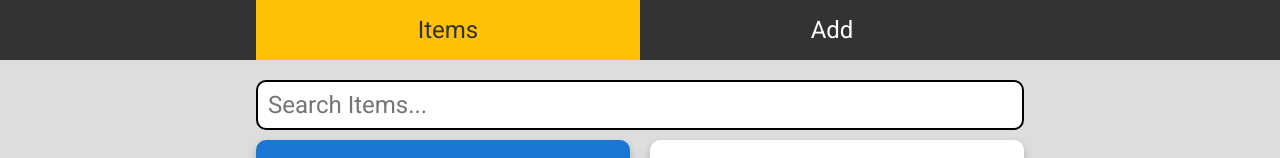
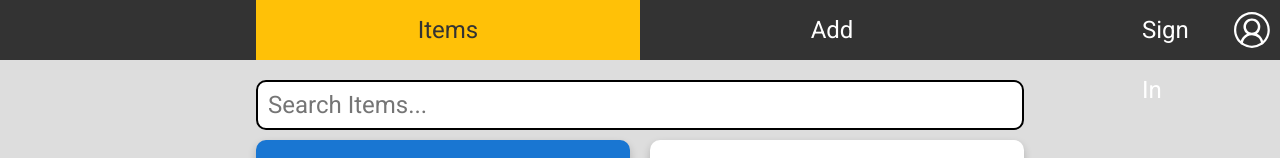
Before and after one commit to Hjijijing/eksamensprojekt-frontend, a React (Create React App) app: page / in a window 1280 px wide. Shown: the top 158 px of the page. Built offline with nearby package versions, Linux system fonts and the light colour scheme; no server answers; sample sign-in values are in the browser's storage.

Commit message:
Sign in / Sign out and login redirection

```diff
--- a/package.json
+++ b/package.json
@@ -11,6 +11,7 @@
     "firebase": "^9.6.8",
     "react": "^17.0.2",
     "react-dom": "^17.0.2",
+    "react-icons": "^4.3.1",
     "react-router-dom": "^6.2.2",
     "react-scripts": "5.0.0",
     "react-select": "^5.2.2",
--- a/src/App.js
+++ b/src/App.js
@@ -2,40 +2,15 @@ import React from "react";
 import "./firebase/firebaseConfig";
 import { ItemsProvider } from "./hooks/useItems";
 import { UserProvider } from "./hooks/useUser";
-import TableItemList from "./components/TableItemList";
-import ItemCreator from "./components/ItemCreator";
-import ItemEditor from "./components/ItemEditor";
-import { BrowserRouter as Router, Route, Routes } from "react-router-dom";
-import Navbar from "./components/Navbar";
-import PictureItemList from "./components/PictureItemList";
-import ItemList from "./components/ItemList";
+import { BrowserRouter as Router } from "react-router-dom";
+import MainContent from "./MainContent";
 
 function App() {
   return (
     <Router>
       <UserProvider>
         <ItemsProvider>
-          <div className="everything">
-            <Navbar />
-            <div className="parent">
-              <Routes>
-                {/* <Route path="/" element={<ItemList />} /> */}
-                {/* <Route path="/" element={<PictureItemList />} /> */}
-                <Route
-                  path="/"
-                  element={
-                    <ItemList
-                      tableMode={false}
-                      modeToggle={true}
-                      bulkactions={true}
-                    />
-                  }
-                />
-                <Route path="/create" element={<ItemCreator />} />
-                <Route path="/edit/:id" element={<ItemEditor />} />
-              </Routes>
-            </div>
-          </div>
+          <MainContent />
         </ItemsProvider>
       </UserProvider>
     </Router>
--- /dev/null
+++ b/src/MainContent.js
@@ -0,0 +1,49 @@
+import React from "react";
+import { Route, Routes } from "react-router-dom";
+import LoginRedirector from "./components/LoginRedirector";
+import Navbar from "./components/Navbar";
+import ItemList from "./components/ItemList";
+import ItemCreator from "./components/ItemCreator";
+import ItemEditor from "./components/ItemEditor";
+import useUser from "./hooks/useUser";
+import Redirector from "./components/LoginRedirector";
+
+export default function MainContent() {
+  const { token } = useUser();
+
+  return (
+    <div className="everything">
+      <Navbar />
+      <div className="parent">
+        <Routes>
+          {/* <Route path="/" element={<ItemList />} /> */}
+          {/* <Route path="/" element={<PictureItemList />} /> */}
+          {}
+          {token !== "" ? (
+            <>
+              {" "}
+              <Route
+                path="/"
+                element={
+                  <ItemList
+                    tableMode={false}
+                    modeToggle={true}
+                    bulkactions={true}
+                  />
+                }
+              />
+              <Route path="/create" element={<ItemCreator />} />
+              <Route path="/edit/:id" element={<ItemEditor />} />{" "}
+              <Route path="/*" element={<Redirector to="/" />} />
+            </>
+          ) : (
+            <>
+              <Route path="/login" element={<></>} />
+              <Route path="/*" element={<Redirector to="/login" />} />
+            </>
+          )}
+        </Routes>
+      </div>
+    </div>
+  );
+}
--- /dev/null
+++ b/src/components/LoginRedirector.js
@@ -0,0 +1,12 @@
+import React, { useEffect } from "react";
+import { useNavigate } from "react-router-dom";
+
+export default function Redirector({ to }) {
+  const navigate = useNavigate();
+
+  useEffect(() => {
+    navigate(to);
+  }, []);
+
+  return <></>;
+}
--- a/src/components/Navbar.js
+++ b/src/components/Navbar.js
@@ -1,6 +1,9 @@
 import React, { useState, useEffect } from "react";
 import { useLocation, useNavigate } from "react-router-dom";
+import useUser from "../hooks/useUser";
 import axios from "axios";
+import { FaSignOutAlt } from "react-icons/fa";
+import { VscAccount } from "react-icons/vsc";
 
 import provider from "../firebase/firebaseAuth";
 import { getAuth } from "firebase/auth";
@@ -10,10 +13,28 @@ export default function Navbar() {
   const location = useLocation();
   const navigate = useNavigate();
 
+  const { userInfo, logOut, loginWithGoogle } = useUser();
+
   return (
+    <div className="header">
+      <div className="header-user">
+        {userInfo ? (
+          <>
+            {userInfo.userName}{" "}
+            <FaSignOutAlt size="1.5em" onClick={logOut} alt="Sign Out" />
+          </>
+        ) : (
+          <>
+            Sign In{" "}
+            <VscAccount size="1.5em" onClick={loginWithGoogle} alt="Sign In" />
+          </>
+        )}
+      </div>
       <div className="navbar">
         <button
-        className={"navbarlink" + (location.pathname === "/" ? " active" : "")}
+          className={
+            "navbarlink" + (location.pathname === "/" ? " active" : "")
+          }
           onClick={() => {
             navigate("/");
           }}
@@ -31,5 +52,6 @@ export default function Navbar() {
           Add
         </button>
       </div>
+    </div>
   );
 }
--- a/src/firebase/firebaseAuth.js
+++ b/src/firebase/firebaseAuth.js
@@ -2,4 +2,8 @@ import { GoogleAuthProvider } from "firebase/auth";
 
 const provider = new GoogleAuthProvider();
 
+provider.setCustomParameters({
+  prompt: "select_account",
+});
+
 export default provider;
--- a/src/hooks/useItems.js
+++ b/src/hooks/useItems.js
@@ -31,12 +31,16 @@ export function ItemsProvider({ children }) {
         headers: { Authorization: "Bearer " + token },
       })
       .then((res) => {
-        setItems(res.data);
+        setItems([...res.data]);
+      })
+      .catch((error) => {
+        setItems([]);
       });
   }, [token]);
 
   useEffect(() => {
     refreshItems();
+    console.log("HEA");
   }, [token, refreshItems]);
 
   const createItem = useCallback(
--- a/src/hooks/useUser.js
+++ b/src/hooks/useUser.js
@@ -26,7 +26,7 @@ export function UserProvider({ children }) {
   }, []);
 
   const logOut = useCallback(() => {
-    signOut().then(() => {
+    auth.signOut().then(() => {
       setToken("");
       setUserInfo(null);
     });
@@ -34,6 +34,10 @@ export function UserProvider({ children }) {
 
   useEffect(() => {
     auth.onAuthStateChanged((credentials) => {
+      if (!credentials) {
+        setToken("");
+        return;
+      }
       console.log(credentials);
       setToken(credentials.accessToken);
     });
@@ -52,6 +56,7 @@ export function UserProvider({ children }) {
   const result = {
     token,
     loginWithGoogle,
+    logOut,
     userInfo,
   };
 
--- a/src/styles/itemlist.css
+++ b/src/styles/itemlist.css
@@ -28,17 +28,49 @@ body {
   overflow-x: hidden;
 }
 
+.header {
+  background-color: #333333;
+  height: 60px;
+  flex: 1 1 auto;
+  position: sticky;
+}
+
+.header-user {
+  position: absolute;
+  /* background-color: red; */
+  right: 0px;
+  width: 10vw;
+  bottom: 0px;
+  top: 0px;
+  color: white;
+  font-size: 1.5rem;
+  display: flex;
+  flex-direction: row;
+  justify-content: flex-end;
+  gap: 20px;
+  align-items: stretch;
+
+  vertical-align: middle;
+  line-height: 60px;
+  margin-right: 10px;
+}
+
+.header-user > * {
+  height: 100%;
+}
+
+.header-user svg:hover {
+  opacity: 0.8;
+}
+
 .navbar {
-  position: sticky;
   display: flex;
   flex-direction: row;
   align-items: stretch;
   justify-content: stretch;
   width: 100%;
+  height: 100%;
 
-  background-color: #333333;
-  height: 60px;
-  flex: 1 1 auto;
   padding-left: 20vw;
   padding-right: 20vw;
 }
```
Also changed, not shown: 1 other file (tests, documents, lock files or other folders). Lines whose indentation alone changed are shown as unchanged.
